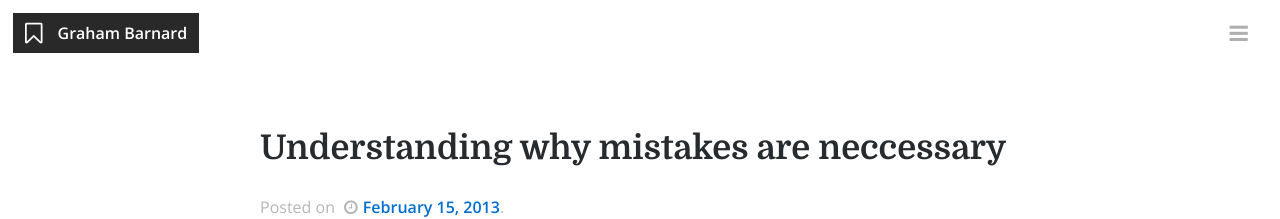
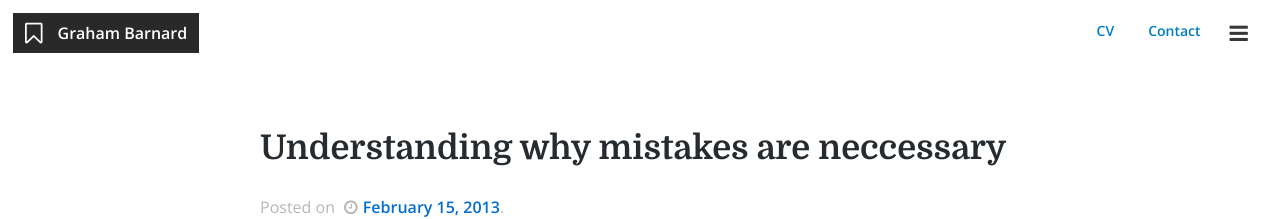
Before and after one commit to GrahamBarnard/GrahamBarnard.github.io, a Jekyll site: the page built from index.html, in a window 1280 px wide. Shown: the top 219 px of the page. Built offline with Jekyll 4.4.1, drawn with Linux system fonts in a browser that asks for light colours; nearby versions of some CDN libraries; the list of posts is cut into pages by our own code.

Commit message:
Add Google Analytics

```diff
--- a/_config.yml
+++ b/_config.yml
@@ -3,6 +3,7 @@
 email: 						"barnard.graham@gmail.com"
 description: 				"Graham Barnard Personal Blog about Salesforce Development and Self Improvement"
 baseurl: 					""
+# url: 						"http://localhost:4000"
 url: 						"http://grahambarnard.com/"
 logourl: 					"/assets/img/authorimage.png"
 fa-logo: 					"fa-bookmark-o"
@@ -27,11 +28,11 @@
 # Theme Settings
 theme_disqus_shortname: 	""
 theme_google_comments: 		false
-theme_analytics_id: 		""
+theme_analytics_id: 		"UA-60848038-1"
 theme_analytics_domain: 	""
 theme_reading_time: 		true
 theme_autoload_comments: 	false
-theme_always_show_nav: 		false
+theme_always_show_nav: 		true
 
 
 # SASS Settings
```
Also changed, not shown: 1 other file.
